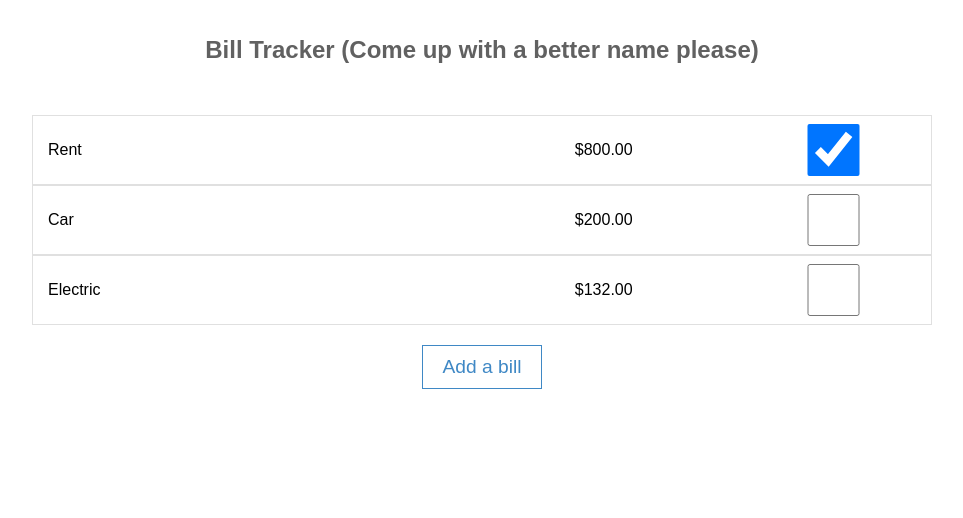
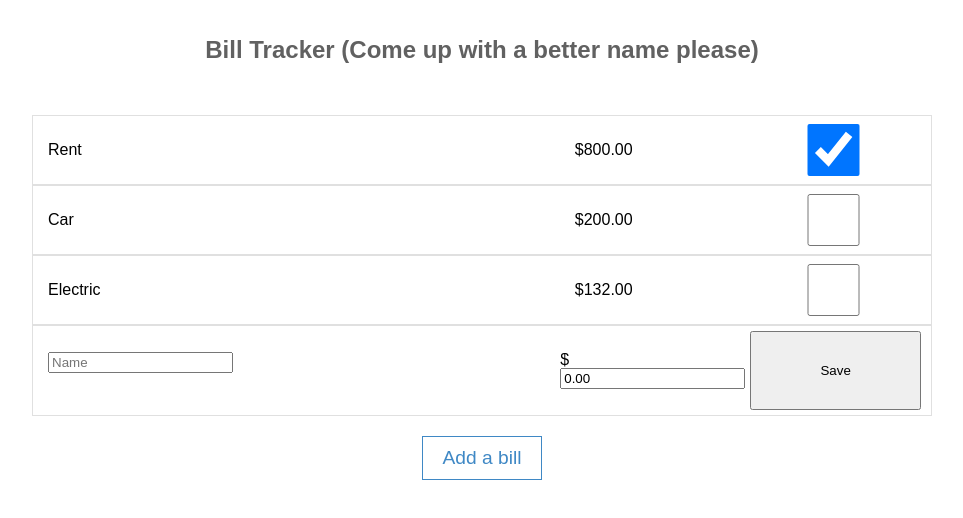
Before and after one commit to krames12/bill-tracker, a React (Create React App) app: page / in a window 1280 px wide. Shown: the top 518 px of the page, without its empty margins (158-1121 px from the left). Built offline with nearby package versions, Linux system fonts and the light colour scheme.

Commit message:
added button and edit/add bill. handler to add bill, need to figure out data transfer

```diff
--- a/src/Bill.js
+++ b/src/Bill.js
@@ -4,6 +4,9 @@ export default (data) => (
   <div className="bill-item">
     <p className="bill-name">{data.name}</p>
     <p className="bill-cost">${data.cost.toFixed(2)}</p>
-    <input type="checkbox" checked={data.completed ? 'checked' : ''}/>
+    <input
+      type="checkbox"
+      checked={data.completed ? 'checked' : ''}
+    />
   </div>
 )
--- a/src/BillContainer.js
+++ b/src/BillContainer.js
@@ -1,5 +1,6 @@
 import React, { Component } from 'react'
 import Bill from './Bill'
+import BillEdit from './BillEdit'
 
 class BillContainer extends Component {
   constructor(props) {
@@ -28,8 +29,16 @@ class BillContainer extends Component {
     }
   }
 
-  billPayed = (bill) => {
+  addBill = (bill) => {
+    let currentBills = this.state.bills;
+    let newBills = currentBills.push({
+      'id': currentBills.length++,
+      'name': bill.name,
+      'cost': bill.cost,
+      'completed': false
+    })
 
+    this.setState({ bills: newBills })
   }
 
   render() {
@@ -43,6 +52,7 @@ class BillContainer extends Component {
           :
           <p>You have no bills</p>
         }
+        <BillEdit clickHandler={ () => this.addBill()} />
         <button id="button-add-bill">Add a bill</button>
       </div>
     )
--- /dev/null
+++ b/src/BillEdit.js
@@ -0,0 +1,30 @@
+import React, { Component } from 'react'
+
+class BillEdit extends Component {
+  constructor(props) {
+    super(props);
+  }
+
+  render() {
+    return (
+      <div className="bill-item">
+        <p className="bill-name">
+          <input
+            type="text"
+            // value={this.props.name?this.props.name:''}
+            placeholder="Name"
+          />
+        </p>
+        <p className="bill-cost">
+          $<input
+            type="text"
+            value={this.props.cost?this.props.cost.toFixed(2):'0.00'}
+          />
+        </p>
+        <button onClick={ () => this.props.clickHandler() }>Save</button>
+      </div>
+    )
+  }
+}
+
+export default BillEdit;
```
